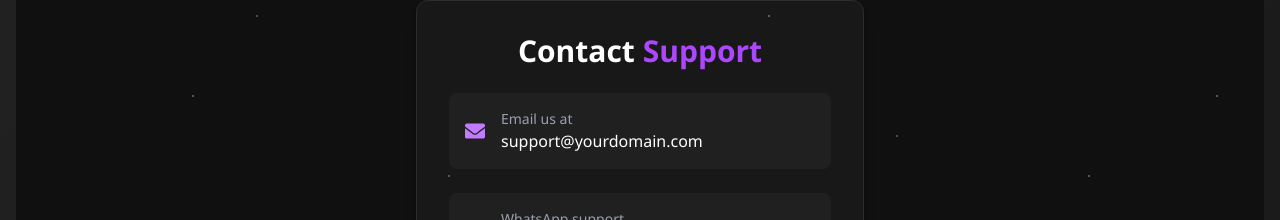
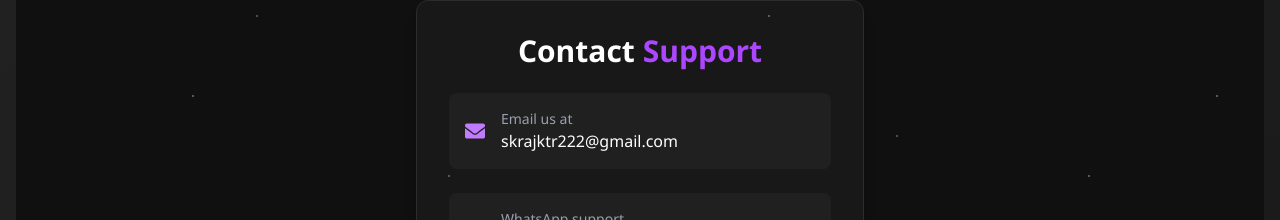
Before and after one commit to adi06112004/mandip_earning_frontend, a React (Vite) app: page /contact in a window 1280 px wide. Shown: the part 305-525 px from the top of the page. Built offline with nearby package versions, Linux system fonts and the light colour scheme.

Commit message:
Update Contact.jsx

```diff
--- a/src/pages/Contact.jsx
+++ b/src/pages/Contact.jsx
@@ -14,10 +14,10 @@ const Contact = () => {
             <div>
               <p className="text-sm text-gray-400">Email us at</p>
               <a
-                href="mailto:support@yourdomain.com"
+                href="mailto:skrajktr222@gmail.com"
                 className="text-white font-medium hover:underline"
               >
-                support@yourdomain.com
+                skrajktr222@gmail.com
               </a>
             </div>
           </div>
```
